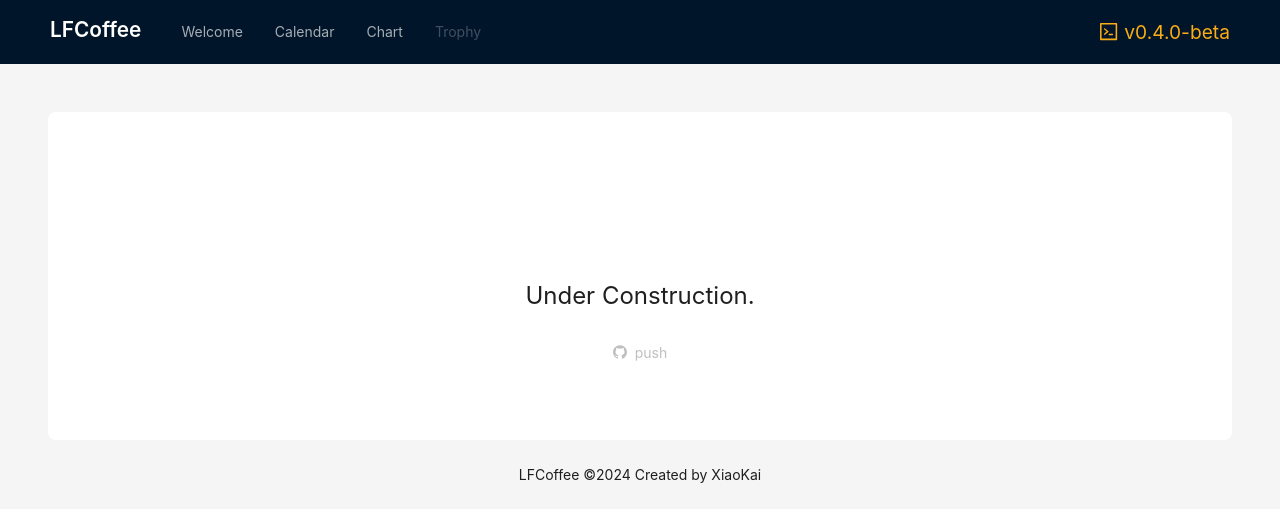
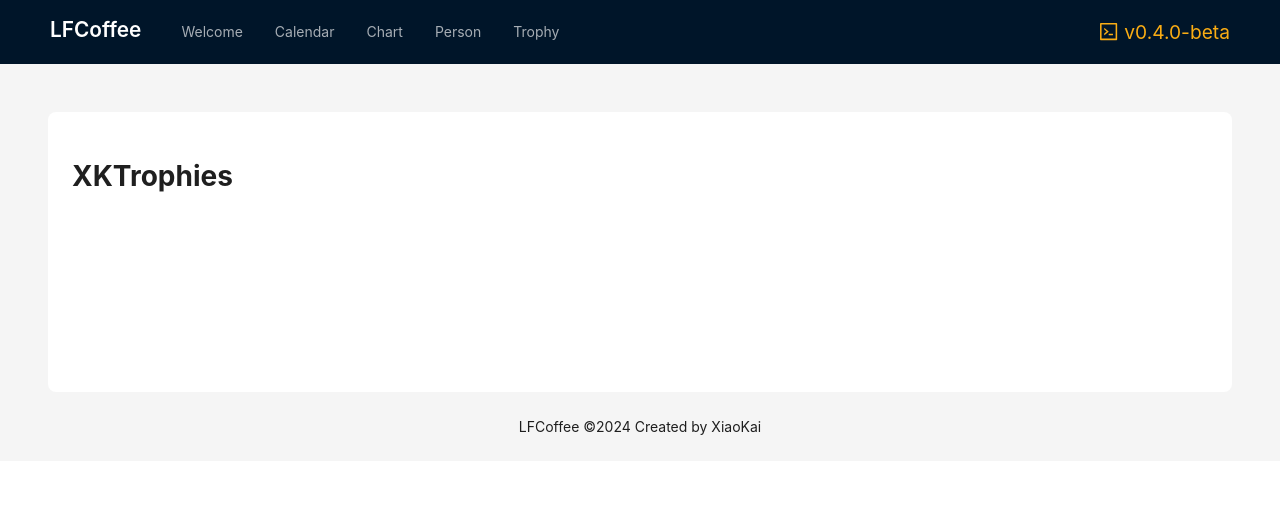
Before and after one commit to xkaing/LFCoffee, a React (Vite) app: page /xk-trophies-js-demo in a window 1280 px wide. Shown: the top 522 px of the page. Built offline with nearby package versions, Linux system fonts and the light colour scheme.

Commit message:
feat:优化模块

```diff
--- /dev/null
+++ b/src/Chart/TeamChart.jsx
@@ -0,0 +1,9 @@
+const TeamChart = () => {
+  return (
+    <div>
+      <h1>TeamChart</h1>
+    </div>
+  );
+};
+
+export default TeamChart;
--- a/src/Layout/HomeLayout.jsx
+++ b/src/Layout/HomeLayout.jsx
@@ -23,10 +23,15 @@ const items = [
     disabled: false,
   },
   {
+    key: "person",
+    // label: "Person",
+    label: <Link to={`/person`}>Person</Link>,
+    disabled: false,
+  },
+  {
     key: "xk-trophies-js-demo",
-    label: "Trophy",
-    // label: <Link to={`/xk-trophies-js-demo`}>Trophy</Link>,
-    disabled: true,
+    label: <Link to={`/xk-trophies-js-demo`}>Trophy</Link>,
+    disabled: false,
   },
 ];
 const HomeLayout = () => {
--- /dev/null
+++ b/src/Person/Person.jsx
@@ -0,0 +1,9 @@
+const Person = () => {
+  return (
+    <div>
+      <h1>Person</h1>
+    </div>
+  );
+};
+
+export default Person;
--- a/src/Welcome/Welcome.jsx
+++ b/src/Welcome/Welcome.jsx
@@ -70,6 +70,9 @@ const Welcome = () => {
               title="Profit (CNY)"
               value={totalProfit}
               formatter={formatter}
+              valueStyle={{
+                color: "green",
+              }}
             />
           </Card>
         </Col>
--- a/src/XKTrophies/XKTrophies.jsx
+++ b/src/XKTrophies/XKTrophies.jsx
@@ -1,22 +1,9 @@
-import React from "react";
-import { Button, Result } from "antd";
-import { createFromIconfontCN, GithubOutlined } from "@ant-design/icons";
-const IconFont = createFromIconfontCN({
-  scriptUrl: "//at.alicdn.com/t/c/font_4431122_4ra4s891ysd.js",
-});
-// icon-shigong 施工
-// icon-shigonggongdi 施工工地
-// icon-source-code 代码
+const XKTrophies = () => {
+  return (
+    <div>
+      <h1>XKTrophies</h1>
+    </div>
+  );
+};
 
-const XKTrophies = () => {
-  <p>1</p>;
-};
 export default XKTrophies;
-
-export const XKTrophiesShigong = () => (
-  <Result
-    // status="warning"
-    icon={<IconFont type="icon-source-code" />}
-    title="XKTrophies JS Demo"
-  />
-);
--- a/src/components/EmptyPage.jsx
+++ b/src/components/EmptyPage.jsx
@@ -10,8 +10,8 @@ const IconFont = createFromIconfontCN({
 
 const EmptyPage = () => (
   <Result
-    // status="warning"
-    icon={<IconFont type="icon-shigonggongdi" />}
+    status="warning"
+    // icon={<IconFont type="icon-shigonggongdi" />}
     title="Under Construction."
     extra={
       <Button type="text" key="console" disabled icon={<GithubOutlined />}>
```
Also changed, not shown: src/main.jsx (+9 -3 lines).
